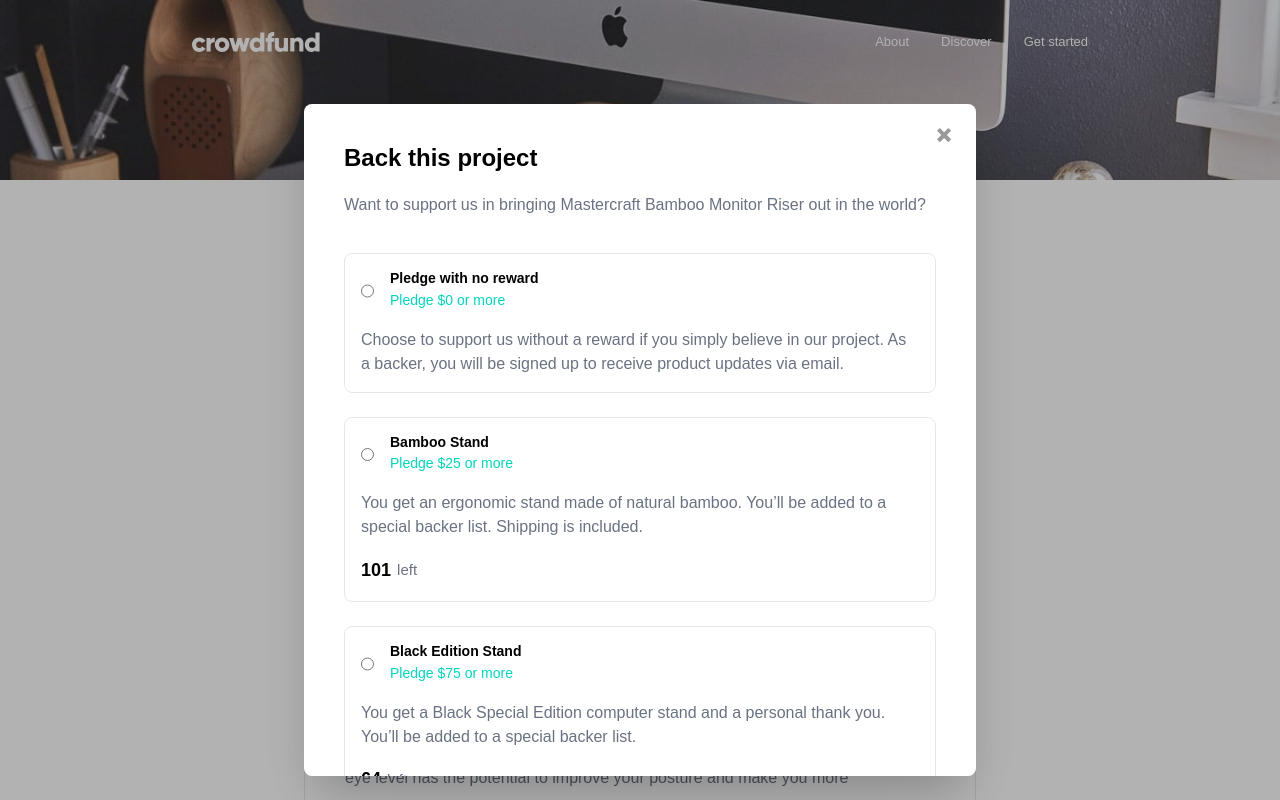
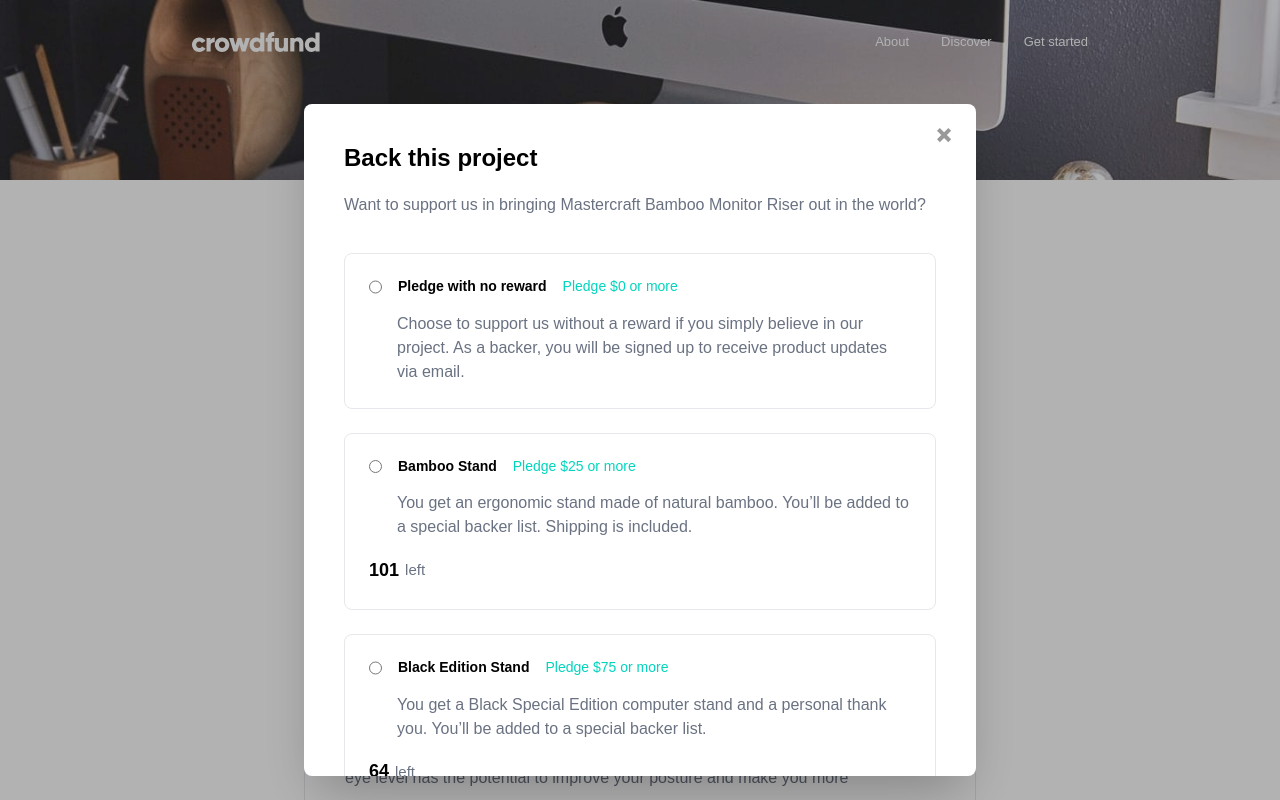
Before and after one commit to anet-eny/crowdfunding-product-page, a React (Vite) app: page / in a window 1280 px wide. Both pictures are taken after a click on the button "Back this project". Shown: the top 800 px of the page. Built offline with nearby package versions, Linux system fonts and the light colour scheme.

Commit message:
Update layout styles of PledgeAmountBox and PledgeOption

```diff
--- a/src/components/PledgeAmountBox.jsx
+++ b/src/components/PledgeAmountBox.jsx
@@ -9,17 +9,17 @@ export default function PledgeAmountBox({
 }) {
   return (
     <form onSubmit={onConfirm}>
-      <div className="flex flex-col gap-4">
+      <div className="flex flex-col sm:flex-row items-center sm:justify-between gap-4 border-t border-gray-200 p-6 pb-0 mt-6">
         <label className="text-preset-8--regular text-gray-500">
           Enter your pledge
         </label>
-        <div>
-          <div className="px-3 py-2 border border-gray-200 rounded-full">
+        <div className="flex gap-4 justify-between">
+          <div className="flex items-center gap-2 px-5 py-2 border border-gray-200 rounded-full max-w-25">
             <span className="text-preset-8-bold text-gray-200">$</span>
             <input
               type="number"
               inputMode="numeric"
-              className=" text-preset-8--bold text-black"
+              className="text-preset-8--bold text-black"
               min={min}
               placeholder={String(min)}
               value={amount}
--- a/src/components/PledgeOption.jsx
+++ b/src/components/PledgeOption.jsx
@@ -14,12 +14,12 @@ export default function PledgeOption({
   const available = pledge.remaining === null || pledge.remaining > 0;
   return (
     <fieldset
-      className={`border border-gray-200 rounded-lg p-4 ${
+      className={`border border-gray-200 rounded-lg py-6 ${
         !available ? "opacity-50" : ""
       }`}
     >
-      <label className="w-full cursor-pointer">
-        <div className="flex gap-4">
+      <label className="flex flex-col w-full cursor-pointer">
+        <div className="flex gap-4 px-6">
           <input
             ref={firstRadioRef}
             type="radio"
@@ -29,18 +29,18 @@ export default function PledgeOption({
             onChange={onSelect}
             disabled={!available}
           />
-          <div className="grow">
+          <div className="sm:flex gap-4">
             <h3 className="text-preset-8--bold">{pledge.title}</h3>
             <span className="text-preset-8--medium mt-2 sm:mt-0 text-teal-400">
               Pledge ${pledge.min} or more
             </span>
           </div>
         </div>
-        <p className="text-preset-8-regular text-gray-500 mt-4">
+        <p className="text-preset-8-regular text-gray-500 mt-4 px-6 sm:pl-13">
           {pledge.description}
         </p>
         {pledge.remaining !== null && (
-          <div className="flex items-center gap-1.5 mt-4">
+          <div className="flex items-center gap-1.5 mt-4 px-6">
             <span className="text-preset-5--bold text-black">
               {pledge.remaining}
             </span>
@@ -48,7 +48,7 @@ export default function PledgeOption({
           </div>
         )}
         {isSelected && pledge.min > 0 && (
-          <div className="mt-4">
+          <div>
             <PledgeAmountBox
               min={pledge.min}
               amount={amount}
@@ -59,7 +59,11 @@ export default function PledgeOption({
           </div>
         )}
         {isSelected && pledge.min === 0 && (
-          <Button type="button" onClick={onConfirm}>
+          <Button
+            className="ml-auto mt-6 mr-6"
+            type="button"
+            onClick={onConfirm}
+          >
             Continue
           </Button>
         )}
```
